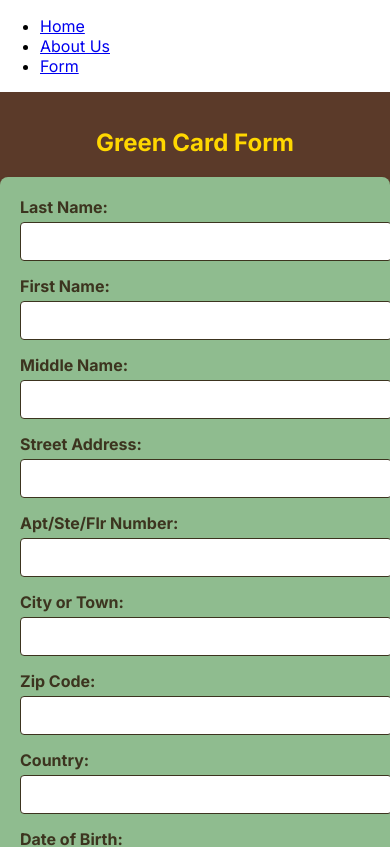
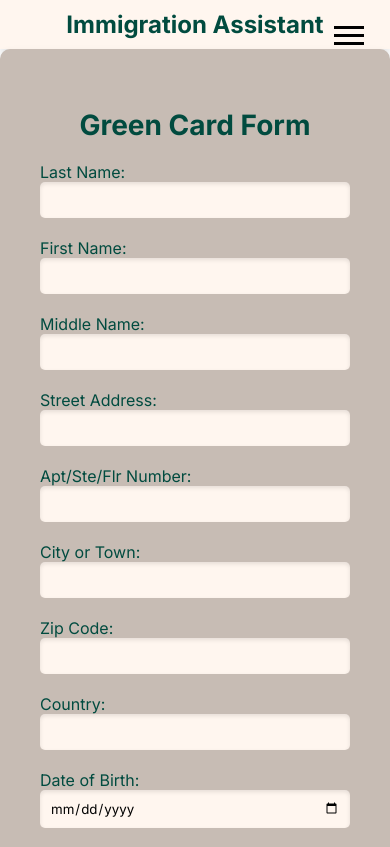
Before and after one commit to thelastbrittain/ImmigrationAssistant, a React (Create React App) app in the folder client/: page /form in a window 390 px wide. Shown: the top 847 px of the page. Built offline with nearby package versions, Linux system fonts and the light colour scheme.

Commit message:
Add hamburger and header, update form

```diff
--- a/client/src/App.js
+++ b/client/src/App.js
@@ -4,25 +4,13 @@ import { BrowserRouter as Router, Routes, Route, Link } from "react-router-dom";
 import Home from "./pages/Home";
 import About from "./pages/About";
 import Form from "./pages/Form";
+import Header from "./components/Header";
 
 function App() {
   return (
     <Router>
       <div>
-        <nav>
-          <ul>
-            <li>
-              <Link to="/">Home</Link>
-            </li>
-            <li>
-              <Link to="/about">About Us</Link>
-            </li>
-            <li>
-              <Link to="/form">Form</Link>
-            </li>
-          </ul>
-        </nav>
-
+        <Header />
         <Routes>
           <Route path="/" element={<Home />} />
           <Route path="/about" element={<About />} />
--- /dev/null
+++ b/client/src/components/HamburgerMenu.jsx
@@ -0,0 +1,114 @@
+import React, { useState } from "react";
+import { useNavigate } from "react-router-dom";
+
+const HamburgerMenu = () => {
+  const [isOpen, setIsOpen] = useState(false);
+  const navigate = useNavigate();
+
+  const toggleMenu = () => {
+    setIsOpen(!isOpen);
+  };
+
+  return (
+    <div>
+      {/* Hamburger Icon */}
+      <button
+        onClick={toggleMenu}
+        style={{
+          position: "fixed",
+          top: "20px",
+          right: "20px",
+          backgroundColor: "transparent",
+          color: "black",
+          border: "none",
+          cursor: "pointer",
+          zIndex: 1000,
+        }}
+      >
+        <div
+          style={{
+            width: "30px",
+            height: "3px",
+            backgroundColor: "black",
+            margin: "5px 0",
+            transition: "0.3s",
+          }}
+        />
+        <div
+          style={{
+            width: "30px",
+            height: "3px",
+            backgroundColor: "black",
+            margin: "5px 0",
+            transition: "0.3s",
+          }}
+        />
+        <div
+          style={{
+            width: "30px",
+            height: "3px",
+            backgroundColor: "black",
+            margin: "5px 0",
+            transition: "0.3s",
+          }}
+        />
+      </button>
+
+      {/* Dropdown Menu */}
+      {isOpen && (
+        <div
+          style={{
+            position: "fixed",
+            top: "60px", // Below the hamburger icon
+            right: "20px",
+            backgroundColor: "#014B3F", // Dark green background
+            padding: "10px 20px",
+            borderRadius: "8px",
+            boxShadow: "0 4px 6px rgba(0, 0, 0, 0.2)",
+            zIndex: 999,
+          }}
+        >
+          <ul style={{ listStyleType: "none", padding: 0, margin: 0 }}>
+            <li
+              style={{
+                marginBottom: "10px",
+                cursor: "pointer",
+                color: "white",
+              }}
+              onClick={() => {
+                navigate("/");
+                setIsOpen(false);
+              }}
+            >
+              Home
+            </li>
+            <li
+              style={{
+                marginBottom: "10px",
+                cursor: "pointer",
+                color: "white",
+              }}
+              onClick={() => {
+                navigate("/form");
+                setIsOpen(false);
+              }}
+            >
+              Form
+            </li>
+            <li
+              style={{ cursor: "pointer", color: "white" }}
+              onClick={() => {
+                navigate("/about");
+                setIsOpen(false);
+              }}
+            >
+              About Us
+            </li>
+          </ul>
+        </div>
+      )}
+    </div>
+  );
+};
+
+export default HamburgerMenu;
--- /dev/null
+++ b/client/src/components/Header.jsx
@@ -0,0 +1,38 @@
+import React from "react";
+import HamburgerMenu from "./HamburgerMenu"; // Import your existing HamburgerMenu component
+
+const Header = () => {
+  return (
+    <header
+      style={{
+        backgroundColor: "#FFF6EF", // Background color
+        display: "flex", // Use Flexbox for layout
+        justifyContent: "space-between", // Space items across the header
+        alignItems: "center", // Center items vertically
+        padding: "10px 20px", // Add padding for spacing
+        boxShadow: "0px 4px 8px rgba(0, 0, 0, 0.1)", // Optional shadow for depth
+      }}
+    >
+      {/* Centered Title */}
+      <h1
+        style={{
+          flex: 1, // Take up available space to center the title
+          textAlign: "center", // Center-align the text horizontally
+          margin: 0, // Remove default margin
+          color: "#014B3F", // Dark green text color for contrast
+          fontSize: "24px", // Adjust font size as needed
+          fontWeight: "bold",
+        }}
+      >
+        Immigration Assistant
+      </h1>
+
+      {/* Hamburger Menu */}
+      <div style={{ position: "absolute", right: "20px" }}>
+        <HamburgerMenu />
+      </div>
+    </header>
+  );
+};
+
+export default Header;
--- a/client/src/pages/Form.css
+++ b/client/src/pages/Form.css
@@ -1,68 +1,57 @@
-/* Container */
+/* Container Styling */
 .container {
-  display: flex;
-  flex-direction: column;
-  justify-content: center;
-  align-items: center;
-  min-height: 100vh;
-  background-color: #5b3a29; /* Light brown background */
-  padding: 20px;
+  background-color: #c7bcb4; /* Matches the rest of your app */
+  padding: 40px;
+  border-radius: 10px;
+  box-shadow: 0px 4px 8px rgba(0, 0, 0, 0.1); /* Adds subtle depth */
 }
 
-/* Heading */
+/* Heading Styling */
 .heading {
-  font-size: 24px;
-  font-weight: bold;
-  color: #ffd700; /* Gold text for contrast */
+  color: #014b3f; /* Dark green text for contrast */
+  text-align: center;
+  font-size: 28px;
   margin-bottom: 20px;
 }
 
-/* Form */
+/* Form Styling */
 .form {
-  width: 100%;
-  max-width: 500px;
-  background-color: #8fbc8f; /* Soft green form background */
-  border-radius: 8px;
-  padding: 20px;
-  box-shadow: 0 4px 6px rgba(0, 0, 0, 0.1);
+  display: flex;
+  flex-direction: column;
 }
 
-/* Form Group */
+/* Form Group Styling */
 .form-group {
-  margin-bottom: 15px;
+  display: flex;
+  flex-direction: column;
+  margin-bottom: 20px;
 }
 
-/* Label */
+/* Label Styling */
 .label {
-  display: block;
-  margin-bottom: 5px;
+  color: #014b3f; /* Dark green text */
   font-size: 16px;
-  font-weight: bold;
-  color: #3c341f; /* Deep brown for text */
 }
 
-/* Input */
+/* Input Styling */
 .input {
-  width: 100%;
   padding: 10px;
-  border-radius: 4px;
-  border: 1px solid #3c341f; /* Deep brown border */
-  font-size: 14px;
+  border: none;
+  border-radius: 5px;
+  background-color: #fff6ef; /* Matches the container background */
+  box-shadow: inset 0px 2px 4px rgba(0, 0, 0, 0.1); /* Subtle inset shadow */
 }
 
-/* Button */
+/* Button Styling */
 .button {
-  width: 100%;
+  background-color: #014b3f; /* Dark green background */
+  color: white; /* White text for contrast */
   padding: 12px;
-  background-color: #3c341f; /* Deep brown button */
-  color: #ffd700; /* Gold text for contrast */
-  font-size: 16px;
-  font-weight: bold;
-  border-radius: 4px;
   border: none;
+  border-radius: 5px;
   cursor: pointer;
 }
 
 .button:hover {
-  background-color: #2e2e1f; /* Slightly darker brown on hover*/
+  background-color: #016556; /* Slightly lighter shade on hover */
 }
```
